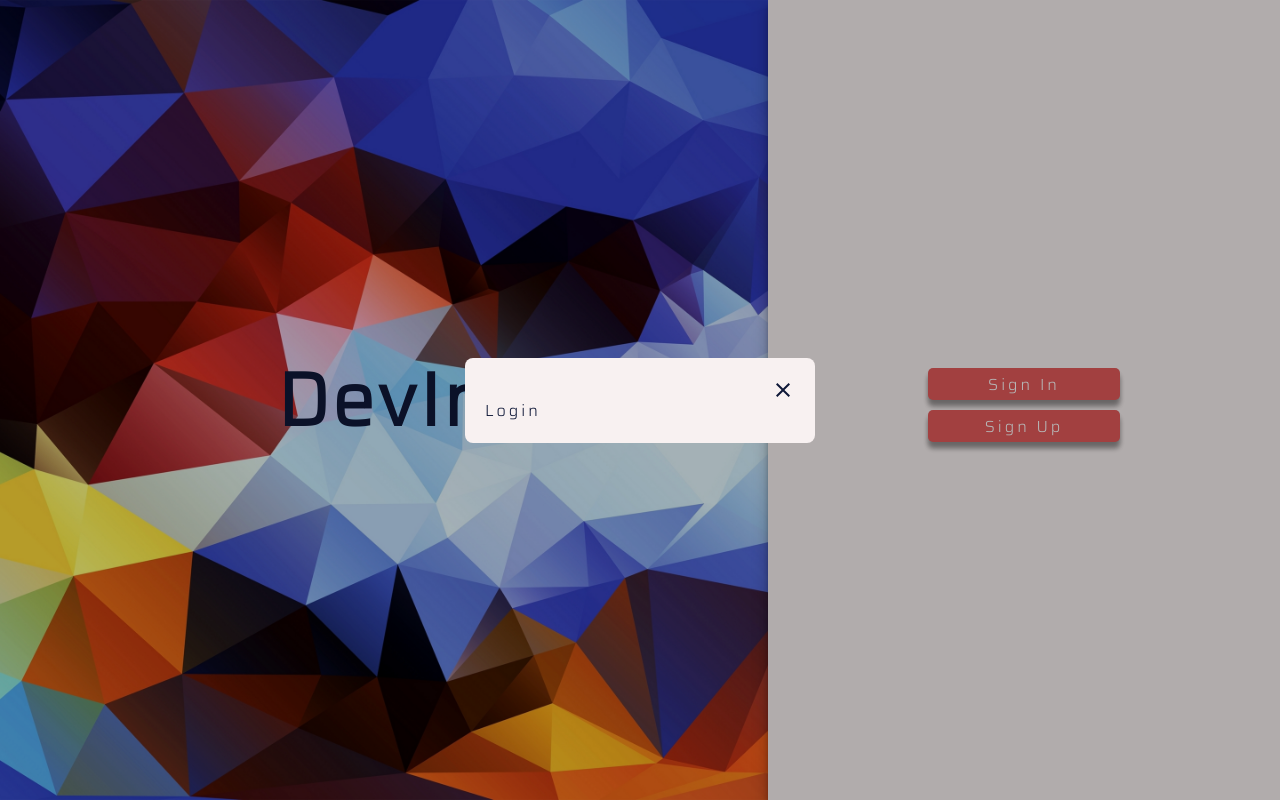
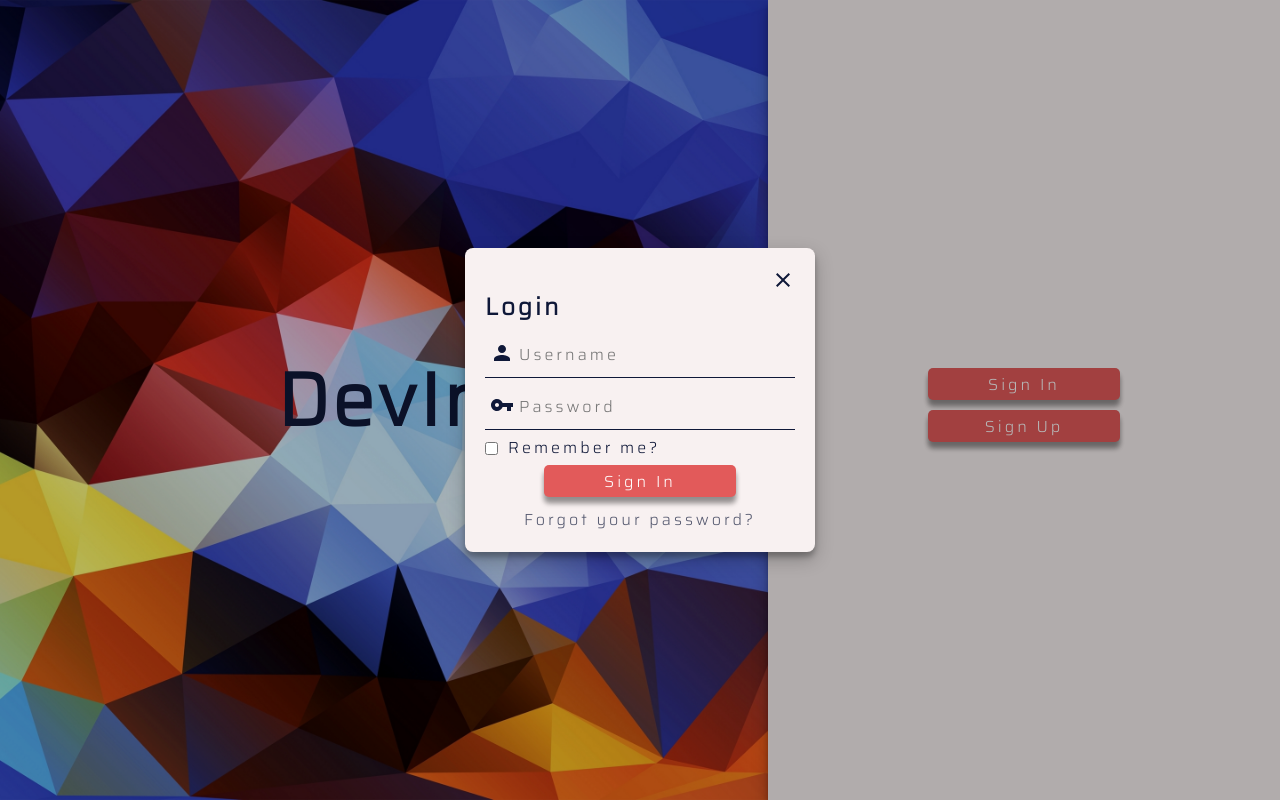
Before and after one commit to NikitaDeveloperWeb/DevIn-frontend, a React (Create React App) app: page / in a window 1280 px wide. Both pictures are taken after a click on the element "Sign In". Built offline with nearby package versions, Linux system fonts and the light colour scheme.

Commit message:
create login form

```diff
--- a/package.json
+++ b/package.json
@@ -4,6 +4,7 @@
   "private": true,
   "dependencies": {
     "@babel/helper-plugin-utils": "^7.10.4",
+    "@hookform/resolvers": "^1.3.2",
     "@material-ui/core": "^4.11.2",
     "@material-ui/icons": "^4.11.2",
     "@testing-library/jest-dom": "^5.11.4",
@@ -17,10 +18,12 @@
     "node-sass": "^4.14.1",
     "react": "^17.0.1",
     "react-dom": "^17.0.1",
+    "react-hook-form": "^6.14.0",
     "react-router-dom": "^5.2.0",
     "react-scripts": "4.0.1",
     "typescript": "^4.0.3",
-    "web-vitals": "^0.2.4"
+    "web-vitals": "^0.2.4",
+    "yup": "^0.32.8"
   },
   "scripts": {
     "start": "react-scripts start",
--- a/src/components/Field.tsx
+++ b/src/components/Field.tsx
@@ -5,24 +5,61 @@ interface FieldProps {
   name: string;
   id?: string;
   placeholder: string;
-  ref: any;
+  ref?: any;
   className: string;
   form?: string;
   accept?: string;
+  icon?: JSX.Element;
+  children?: string;
 }
 
-function Field({ type, name, id, placeholder, ref, className, form, accept }: FieldProps) {
+function Field({
+  type,
+  name,
+  id,
+  placeholder,
+  ref,
+  className,
+  form,
+  accept,
+  icon,
+  children,
+}: FieldProps) {
+  const [focus, setFocus] = React.useState(false);
+  const fieldRef = React.useRef<HTMLDivElement>(null);
+
+  const handleFocusField = (state: boolean) => {
+    setFocus(!state);
+  };
+
+  //outside click listener
+  const handleOutsideClick = (event: any) => {
+    const path = event.path || (event.composedPath && event.composedPath());
+    if (!path.includes(fieldRef.current)) {
+      setFocus(false);
+    }
+  };
+  React.useEffect(() => {
+    document.querySelector('.modal__open')?.addEventListener('click', handleOutsideClick);
+  });
+
   return (
+    <div
+      className={!focus ? className : `${className}__focus`}
+      onFocus={() => handleFocusField(focus)}
+      ref={fieldRef}>
+      <div className="icon">{icon}</div>
       <input
         type={type}
         name={name}
         id={id}
         placeholder={placeholder}
         ref={ref}
-      className={className}
         form={form}
         accept={accept}
       />
+      {children && <div className="accept">{children}</div>}
+    </div>
   );
 }
 
--- a/src/components/Modal.tsx
+++ b/src/components/Modal.tsx
@@ -11,30 +11,32 @@ interface ModalProps {
 }
 
 function Modal({ children, valueButton, typeButton, formButton, classNameButton }: ModalProps) {
+  //state modal window
   const [open, setOpen] = React.useState(false);
+  //refirens modal window
   const modalRef = React.useRef<HTMLDivElement>(null);
-  const modalButtonRef = React.useRef<HTMLSpanElement>(null);
+  //close modal window
   const handleClose = () => {
     setOpen(false);
   };
-
+  //open modal window
   const handleOpen = () => {
     setOpen(true);
   };
-
+  //outside click listener
   const handleOutsideClick = (event: any) => {
     const path = event.path || (event.composedPath && event.composedPath());
     if (!path.includes(modalRef.current)) {
       handleClose();
-      console.log('Outside click');
     }
   };
   React.useEffect(() => {
     document.querySelector('.modal__open')?.addEventListener('click', handleOutsideClick);
   });
+
   return (
     <div>
-      <span onClick={() => handleOpen()} className="modal__button" ref={modalButtonRef}>
+      <span onClick={() => handleOpen()} className="modal__button">
         <Button
           value={valueButton}
           type={typeButton}
--- a/src/pages/BeginPage/components/LoginForm.tsx
+++ b/src/pages/BeginPage/components/LoginForm.tsx
@@ -1,7 +1,72 @@
+//libs
 import React from 'react';
+import { useForm } from 'react-hook-form';
+import { yupResolver } from '@hookform/resolvers/yup';
+import * as yup from 'yup';
+//components
+import Field from '../../../components/Field';
+import Form from '../../../components/Form';
+import Button from '../../../components/Button';
+import { Link } from 'react-router-dom';
+//icons
+import PersonIcon from '@material-ui/icons/Person';
+import VpnKeyIcon from '@material-ui/icons/VpnKey';
+
+//chema form
+const LoginFormSchema = yup.object().shape({
+  username: yup.string().required('Enter your username'),
+  password: yup.string().min(6, 'At least six characters').required(),
+});
+
+export interface LoginProps {
+  username: string;
+  password: string;
+}
 
 function LoginForm() {
-  return <div>Login</div>;
+  const { register, handleSubmit } = useForm<LoginProps>({
+    resolver: yupResolver(LoginFormSchema),
+  });
+  const onSubmit = async (data: LoginProps) => {
+    try {
+    } catch (error) {}
+  };
+  return (
+    <Form
+      id="login__form"
+      method="POST"
+      functionOnSubmit={handleSubmit(onSubmit)}
+      title="Login"
+      className="form__primory">
+      <Field
+        type="text"
+        placeholder="Username"
+        className="field__primory"
+        name="username"
+        ref={register}
+        icon={<PersonIcon />}
+        form="login__form"
+      />
+      <Field
+        type="text"
+        placeholder="Password"
+        className="field__primory"
+        name="password"
+        ref={register}
+        icon={<VpnKeyIcon />}
+        form="login__form"
+      />
+      <Field
+        type="checkbox"
+        placeholder="Remember password"
+        className="field__primory__remember"
+        name="remember">
+        Remember me?
+      </Field>
+      <Button value="Sign In" type="submit" className="button__primary" form="login__form" />
+      <Link to="/reset">Forgot your password?</Link>
+    </Form>
+  );
 }
 
 export default LoginForm;
--- a/src/scss/app.scss
+++ b/src/scss/app.scss
@@ -1,7 +1,8 @@
 //setting
 @import './base/normalize', './base/theme';
 //components
-@import './components/button', './components/button', './components/modal';
+@import './components/button', './components/button', './components/modal', './components/field',
+  './components/form';
 //pages
 @import './pages/beginPage';
 .app {
--- a/src/scss/base/_theme.scss
+++ b/src/scss/base/_theme.scss
@@ -11,4 +11,6 @@
   --color-shadow-second: hsla(0, 0%, 0%, 0.22);
   --color-modal-bg: hsla(0, 0%, 0%, 0.288);
   --color-modal-bg-fon: hsl(0, 33%, 96%);
+  --color-border-field: hsl(227, 57%, 14%);
+  --color-border-field-focus: hsl(214, 75%, 33%);
 }
--- a/src/scss/components/_field.scss
+++ b/src/scss/components/_field.scss
@@ -0,0 +1,69 @@
+.field__primory {
+  display: flex;
+  flex-direction: row;
+  align-items: center;
+  padding: 5px;
+  width: 100%;
+  border-bottom: 1px solid var(--color-border-field);
+  input {
+    border: none;
+    margin-left: 5px;
+    width: 80%;
+    &:focus {
+      outline: 0;
+      outline-offset: 0;
+    }
+  }
+}
+.field__primory__focus {
+  display: flex;
+  flex-direction: row;
+  align-items: center;
+  padding: 5px;
+  width: 100%;
+  border-bottom: 1px solid var(--color-border-field-focus);
+  .icon {
+    svg {
+      fill: var(--color-border-field-focus);
+    }
+  }
+  input {
+    border: none;
+    margin-left: 5px;
+    width: 80%;
+    color: var(--color-border-field-focus);
+    &:focus {
+      outline: 0;
+      outline-offset: 0;
+    }
+    &::placeholder {
+      font-size: 0;
+    }
+  }
+}
+.field__primory__remember {
+  display: flex;
+  flex-direction: row;
+  align-items: center;
+  height: 20px;
+  input {
+    align-self: flex-end;
+  }
+  .accept {
+    align-self: center;
+    margin-left: 10px;
+  }
+}
+.field__primory__remember__focus {
+  display: flex;
+  flex-direction: row;
+  align-items: center;
+  height: 20px;
+  input {
+    align-self: flex-end;
+  }
+  .accept {
+    align-self: center;
+    margin-left: 10px;
+  }
+}
--- a/src/scss/components/_form.scss
+++ b/src/scss/components/_form.scss
@@ -0,0 +1,16 @@
+.form__primory {
+  display: flex;
+  width: 100%;
+  flex-direction: column;
+  justify-content: center;
+  button {
+    align-self: center;
+  }
+  div {
+    margin-top: 5px;
+  }
+  a {
+    margin-top: 10px;
+    align-self: center;
+  }
+}
--- a/src/scss/components/_modal.scss
+++ b/src/scss/components/_modal.scss
@@ -31,9 +31,10 @@
   height: 0 auto;
   padding: 20px;
   background-color: var(--color-modal-bg-fon);
+  box-shadow: 0 7px 18px var(--color-shadow), 0 5px 5px var(--color-shadow-second);
   display: flex;
   flex-direction: column;
-
+  transition: 1s;
   &__top {
     width: 100%;
     height: 20px;
```
Also changed, not shown: 2 other files (tests, documents, lock files or other folders). Lines whose indentation alone changed are shown as unchanged.
